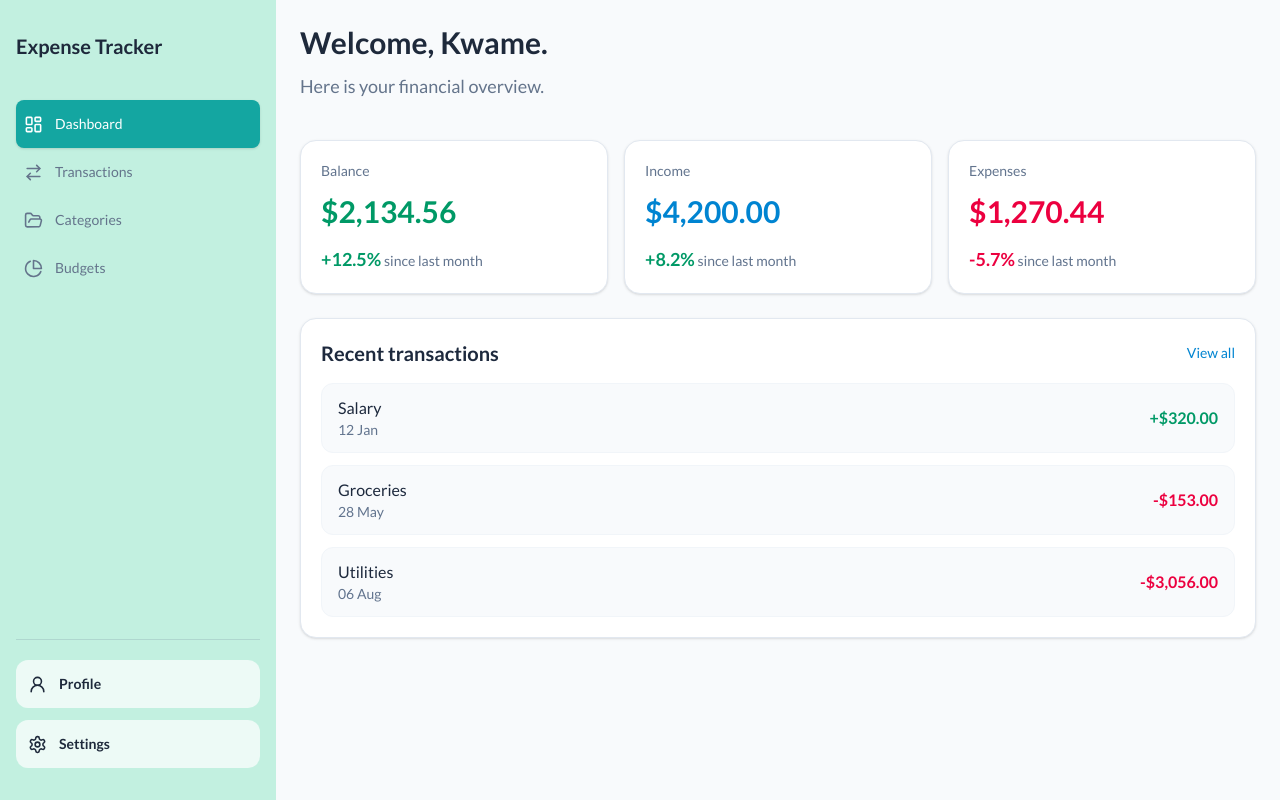
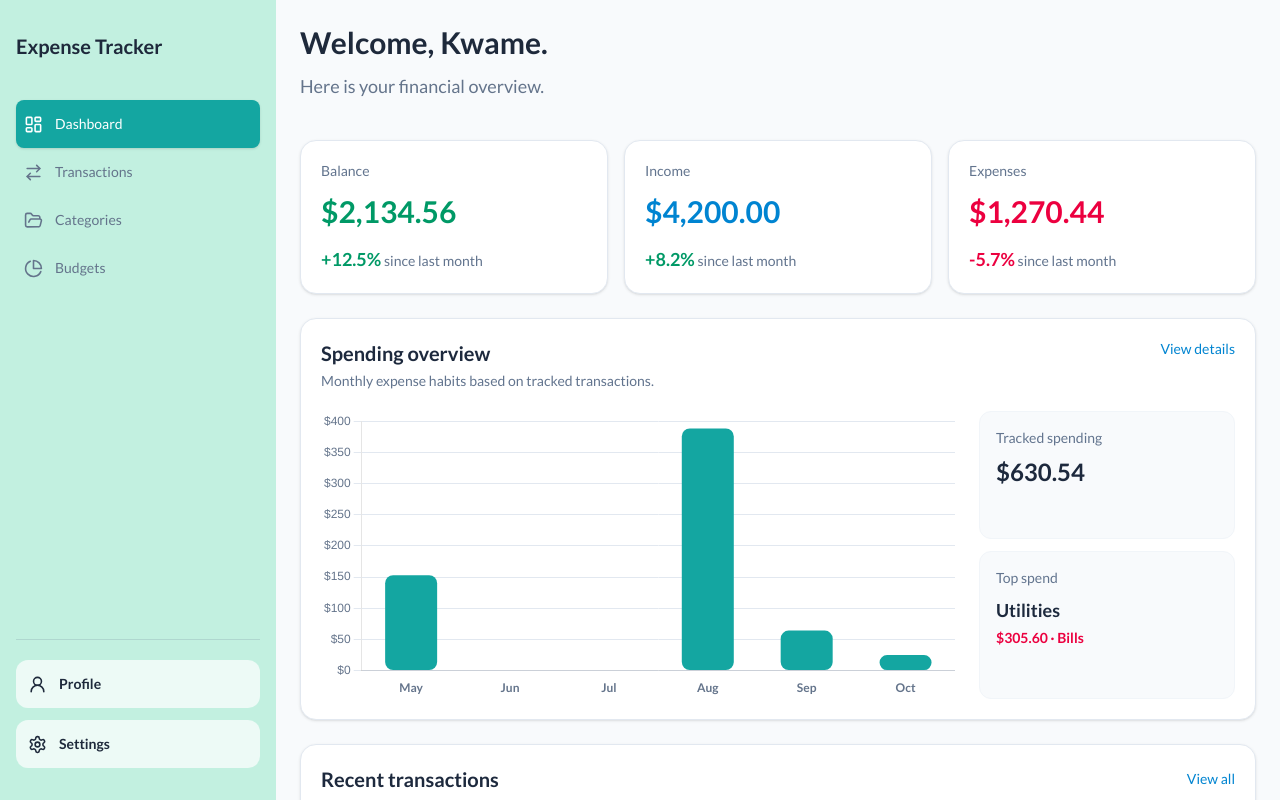
Before and after one commit to Kod-19/expense_tracker, a React (Vite) app in the folder client/: page / in a window 1280 px wide. Built offline with nearby package versions, Linux system fonts and the light colour scheme.

Commit message:
feat: update Dashboard with spending overview chart and recent transactions; enhance Sidebar and App layout

```diff
--- a/client/index.html
+++ b/client/index.html
@@ -4,7 +4,7 @@
     <meta charset="UTF-8" />
     <link rel="icon" type="image/svg+xml" href="" />
     <meta name="viewport" content="width=device-width, initial-scale=1.0" />
-    <title>expense_tracker</title>
+    <title>Expense Tracker</title>
   </head>
   <body>
     <div id="root"></div>
--- a/client/package.json
+++ b/client/package.json
@@ -10,10 +10,12 @@
     "preview": "vite preview"
   },
   "dependencies": {
+    "@hookform/resolvers": "^5.9.1",
     "@stripe/stripe-js": "^4.0.0",
     "@tanstack/react-query": "^5.0.0",
     "axios": "^1.7.0",
     "chart.js": "^4.5.1",
+    "date-fns": "^4.4.0",
     "framer-motion": "^11.0.0",
     "lucide-react": "^0.400.0",
     "react": "^18.3.1",
@@ -21,7 +23,8 @@
     "react-dom": "^18.3.1",
     "react-hook-form": "^7.52.0",
     "react-router-dom": "^6.24.0",
-    "zod": "^3.23.0"
+    "zod": "^3.23.0",
+    "zustand": "^5.0.15"
   },
   "devDependencies": {
     "@tailwindcss/vite": "^4.3.3",
--- a/client/src/App.jsx
+++ b/client/src/App.jsx
@@ -10,9 +10,9 @@ import Transactions from './pages/Transactions'
 
 const App = () => {
   return (
-    <div className="flex min-h-screen ">
+    <div className="flex h-screen overflow-hidden">
       <Sidebar />
-      <main className="min-w-0 flex-1 p-6">
+      <main className="min-w-0 flex-1 overflow-y-auto p-6">
         <Routes>
           <Route path="/" element={<Dashboard />} />
           <Route path="/transactions" element={<Transactions />} />
--- a/client/src/components/Sidebar.jsx
+++ b/client/src/components/Sidebar.jsx
@@ -46,7 +46,7 @@ const Sidebar = () => {
   ]
 
   return (
-    <div className="flex w-69 flex-col bg-mint px-4 py-8">
+    <div className="flex h-screen w-69 shrink-0 flex-col bg-mint px-4 py-8">
       <a href='/' className="mb-10 text-xl font-bold text-text">
         Expense Tracker
       </a>
--- a/client/src/pages/Dashboard.jsx
+++ b/client/src/pages/Dashboard.jsx
@@ -1,4 +1,18 @@
 import React from 'react'
+import {
+  BarElement,
+  CategoryScale,
+  Chart as ChartJS,
+  Legend,
+  LinearScale,
+  LineElement,
+  PointElement,
+  Tooltip,
+} from 'chart.js'
+import { Bar } from 'react-chartjs-2'
+import { Link } from 'react-router-dom'
+
+ChartJS.register(CategoryScale, LinearScale, BarElement, LineElement, PointElement, Tooltip, Legend)
 
 const Dashboard = () => {
   const summary = [
@@ -8,10 +22,87 @@ const Dashboard = () => {
   ]
 
   const recentTransactions = [
-    { id: 1, name: 'Salary', amount: 320.0, date: '12 Jan', type: 'income' },
-    { id: 2, name: 'Groceries', amount: 153.0, date: '28 May', type: 'expense' },
-    { id: 3, name: 'Utilities', amount: 3056.0, date: '06 Aug', type: 'expense' },
+    { id: 1, name: 'Salary', amount: 3200.0, date: '12 Jan', month: 'Jan', category: 'Income', type: 'income' },
+    { id: 2, name: 'Groceries', amount: 153.0, date: '28 May', month: 'May', category: 'Food', type: 'expense' },
+    { id: 3, name: 'Utilities', amount: 305.6, date: '06 Aug', month: 'Aug', category: 'Bills', type: 'expense' },
+    { id: 4, name: 'Transport pass', amount: 82.75, date: '14 Aug', month: 'Aug', category: 'Transport', type: 'expense' },
+    { id: 5, name: 'Dinner out', amount: 64.2, date: '20 Sep', month: 'Sep', category: 'Food', type: 'expense' },
+    { id: 6, name: 'Software subscription', amount: 24.99, date: '02 Oct', month: 'Oct', category: 'Subscriptions', type: 'expense' },
   ]
+
+  const spendingMonths = ['May', 'Jun', 'Jul', 'Aug', 'Sep', 'Oct']
+  const spendingByMonth = spendingMonths.map((month) =>
+    recentTransactions
+      .filter((transaction) => transaction.type === 'expense' && transaction.month === month)
+      .reduce((total, transaction) => total + transaction.amount, 0)
+  )
+
+  const expenseTransactions = recentTransactions.filter((transaction) => transaction.type === 'expense')
+  const highestExpense = expenseTransactions.reduce(
+    (highest, transaction) => (transaction.amount > highest.amount ? transaction : highest),
+    expenseTransactions[0]
+  )
+  const totalTrackedSpending = expenseTransactions.reduce(
+    (total, transaction) => total + transaction.amount,
+    0
+  )
+
+  const spendingOverviewData = {
+    labels: spendingMonths,
+    datasets: [
+      {
+        label: 'Monthly spending',
+        data: spendingByMonth,
+        backgroundColor: '#14A6A1',
+        borderRadius: 8,
+        borderSkipped: false,
+        maxBarThickness: 52,
+      },
+    ],
+  }
+
+  const spendingOverviewOptions = {
+    responsive: true,
+    maintainAspectRatio: false,
+    plugins: {
+      legend: {
+        display: false,
+      },
+      tooltip: {
+        callbacks: {
+          label: (context) =>
+            `$${Number(context.raw).toLocaleString(undefined, {
+              minimumFractionDigits: 2,
+              maximumFractionDigits: 2,
+            })}`,
+        },
+      },
+    },
+    scales: {
+      x: {
+        grid: {
+          display: false,
+        },
+        ticks: {
+          color: '#64748B',
+          font: {
+            family: 'Lato',
+            weight: 700,
+          },
+        },
+      },
+      y: {
+        beginAtZero: true,
+        grid: {
+          color: '#E2E8F0',
+        },
+        ticks: {
+          color: '#64748B',
+          callback: (value) => `$${value}`,
+        },
+      },
+    },
+  }
 
   return (
     <>
@@ -39,15 +130,62 @@ const Dashboard = () => {
         </div>
 
         <div className="rounded-2xl border border-slate-200 bg-white p-5 shadow-sm">
+          <div className="mb-5 flex flex-col gap-3 sm:flex-row sm:items-start sm:justify-between">
+            <div>
+              <h2 className="text-xl font-semibold text-slate-800">Spending overview</h2>
+              <p className="mt-1 text-sm font-medium text-slate-500">
+                Monthly expense habits based on tracked transactions.
+              </p>
+            </div>
+            <Link
+              to="/transactions"
+              className="text-sm font-medium text-sky-600 transition hover:text-sky-700"
+            >
+              View details
+            </Link>
+          </div>
+
+          <div className="grid gap-6 lg:grid-cols-[minmax(0,1fr)_16rem]">
+            <div className="h-72 min-w-0">
+              <Bar data={spendingOverviewData} options={spendingOverviewOptions} />
+            </div>
+
+            <div className="grid gap-3 sm:grid-cols-2 lg:grid-cols-1">
+              <div className="rounded-xl border border-slate-100 bg-slate-50 p-4">
+                <p className="text-sm font-medium text-slate-500">Tracked spending</p>
+                <p className="mt-2 text-2xl font-bold text-slate-800">
+                  ${totalTrackedSpending.toLocaleString(undefined, {
+                    minimumFractionDigits: 2,
+                    maximumFractionDigits: 2,
+                  })}
+                </p>
+              </div>
+
+              <div className="rounded-xl border border-slate-100 bg-slate-50 p-4">
+                <p className="text-sm font-medium text-slate-500">Top spend</p>
+                <p className="mt-2 text-lg font-bold text-slate-800">{highestExpense.name}</p>
+                <p className="mt-1 text-sm font-semibold text-rose-600">
+                  ${highestExpense.amount.toLocaleString(undefined, {
+                    minimumFractionDigits: 2,
+                    maximumFractionDigits: 2,
+                  })}{' '}
+                  · {highestExpense.category}
+                </p>
+              </div>
+            </div>
+          </div>
+        </div>
+
+        <div className="rounded-2xl border border-slate-200 bg-white p-5 shadow-sm">
           <div className="mb-4 flex items-center justify-between">
             <h2 className="text-xl font-semibold text-slate-800">Recent transactions</h2>
-            <button className="text-sm font-medium text-sky-600 hover:text-sky-700">
+            <Link to="/transactions" className="text-sm font-medium text-sky-600 hover:text-sky-700">
               View all
-            </button>
+            </Link>
           </div>
 
           <div className="space-y-3">
-            {recentTransactions.map((transaction) => (
+            {recentTransactions.slice(0, 3).map((transaction) => (
               <div
                 key={transaction.id}
                 className="flex items-center justify-between rounded-xl border border-slate-100 bg-slate-50 px-4 py-3"
```
Also changed, not shown: 1 other file (tests, documents, lock files or other folders).
